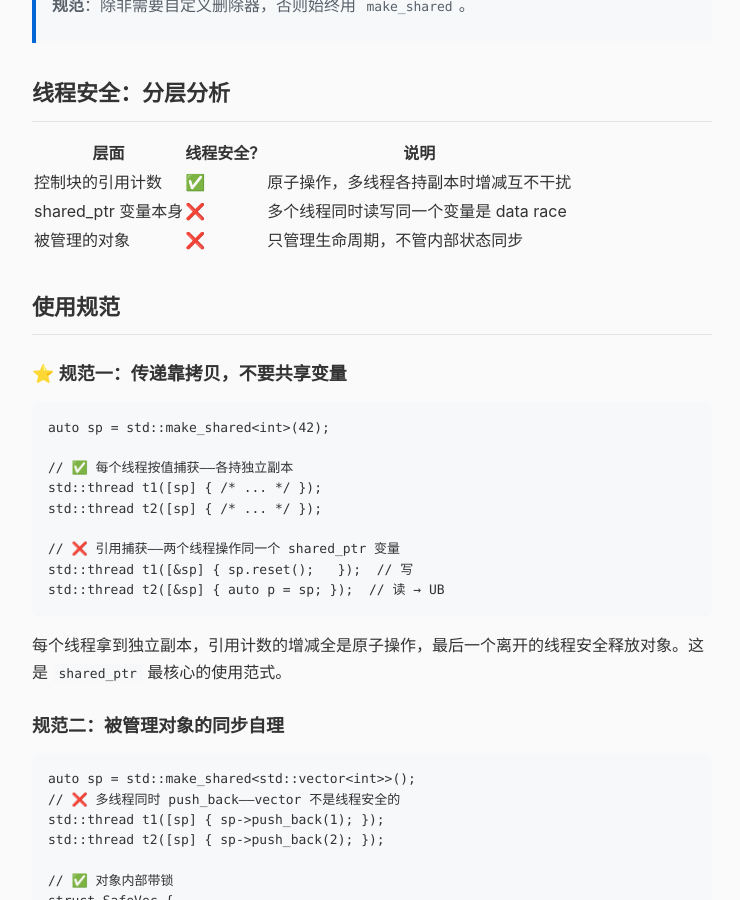
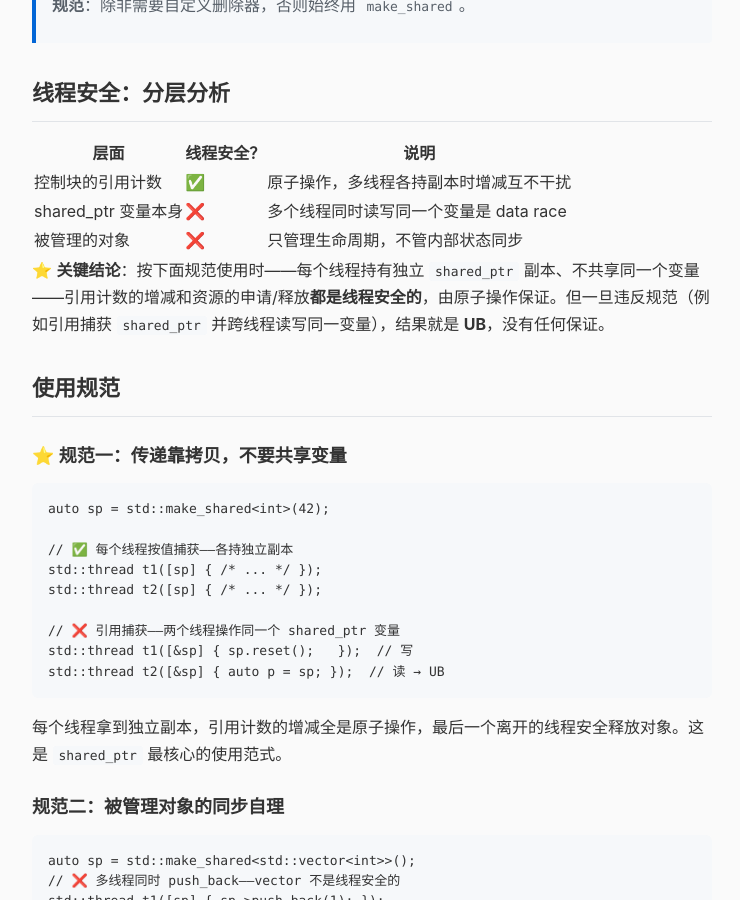
Before and after one commit to 4thcalabash/qd-knowledge, a Jekyll site: the page built from _posts/2026-07-30-cpp-shared-ptr-internals.md, in a window 1280 px wide and 900 px high, scrolled down 2506 px. Shown: the whole window, without its empty margins (268-1008 px from the left). Built offline with Jekyll 4.4.1, drawn with Linux system fonts in a browser that asks for light colours.

Commit message:
线程安全小节补充：规范使用安全 vs 不规范使用UB

```diff
--- a/_posts/2026-07-30-cpp-shared-ptr-internals.md
+++ b/_posts/2026-07-30-cpp-shared-ptr-internals.md
@@ -83,6 +83,8 @@ make_shared 内存布局：
 | 控制块的引用计数 | ✅ | 原子操作，多线程各持副本时增减互不干扰 |
 | shared_ptr 变量本身 | ❌ | 多个线程同时读写同一个变量是 data race |
 | 被管理的对象 | ❌ | 只管理生命周期，不管内部状态同步 |
+
+⭐ **关键结论**：按下面规范使用时——每个线程持有独立 `shared_ptr` 副本、不共享同一个变量——引用计数的增减和资源的申请/释放**都是线程安全的**，由原子操作保证。但一旦违反规范（例如引用捕获 `shared_ptr` 并跨线程读写同一变量），结果就是 **UB**，没有任何保证。
 
 ## 使用规范
 
```
